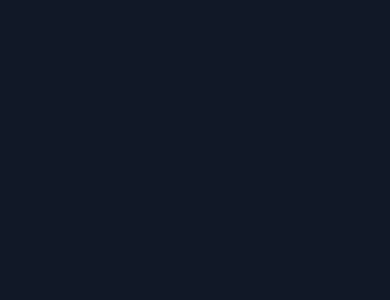
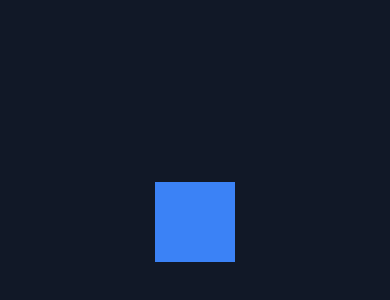
Before and after one commit to regucis1v9/nativeGame, a React Native app: screen /Game in a window 390 px wide. Shown: the part 382-682 px from the top of the page. Built offline with nearby package versions, Linux system fonts and the light colour scheme.

Commit message:
movable game object

```diff
--- a/Components/Game.jsx
+++ b/Components/Game.jsx
@@ -1,10 +1,12 @@
-import React, { useRef, useState } from 'react';
-import { View, PanResponder } from 'react-native';
-import 'tailwindcss/tailwind.css';
+import React, { useRef, useState, useEffect } from 'react';
+import { View, PanResponder, Animated } from 'react-native';
+import 'tailwindcss/tailwind.css'; // Corrected import for tailwind.css
 
 export default function Game() {
   const playerLocationRef = useRef('middle'); // useRef for playerLocation
   const swipeDirection = useRef(null);
+  const [playerLocation, setPlayerLocation] = useState('middle'); // Player location state
+  const [transitionValue] = useState(new Animated.Value(0)); // We don't need to setTransitionValue
 
   const panResponder = useRef(
     PanResponder.create({
@@ -43,30 +45,36 @@ export default function Game() {
     })
   ).current;
 
-  const [playerLocation, setPlayerLocation] = useState('middle'); // Player location state
-
-  let backgroundColor;
-  switch (playerLocation) {
-    case 'middle':
-      backgroundColor = 'bg-gray-900';
-      break;
-    case 'left':
-      backgroundColor = 'bg-red-500';
-      break;
-    case 'right':
-      backgroundColor = 'bg-blue-500';
-      break;
-    default:
-      backgroundColor = 'bg-gray-900';
-  }
+  useEffect(() => {
+    Animated.timing(transitionValue, {
+      toValue: playerLocation === 'middle' ? 0 : playerLocation === 'left' ? -1 : 1,
+      duration: 150,
+      useNativeDriver: true
+    }).start();
+  }, [playerLocation, transitionValue]); // Added transitionValue to the dependencies
 
   playerLocationRef.current = playerLocation; // Update player location ref
 
   return (
     <View
       {...panResponder.panHandlers}
-      className={`flex-1 items-center ${backgroundColor}`}
+      className="flex-1 justify-end items-center bg-gray-900"
     >
+      <Animated.View
+        style={{
+          transform: [
+            {
+              translateX: transitionValue.interpolate({
+                inputRange: [-1, 0, 1],
+                outputRange: ['100%', '0%', '-100%'].map(val => parseFloat(val)) // Ensure values are parsed as floats
+              })
+            }
+          ]
+        }}
+        className="flex-1 justify-end items-center w-1/3"
+      >
+        <View style={{ marginBottom: 200 }} className='w-20 h-20 bg-blue-500'></View>
+      </Animated.View>
     </View>
   );
 }
```
